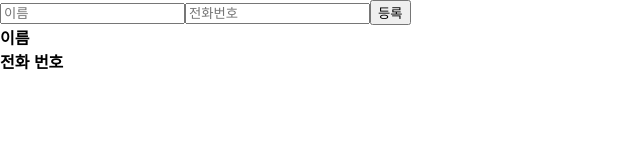
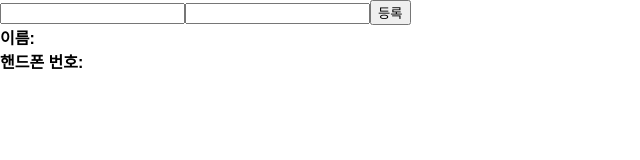
Before and after one commit to dl57934/hoony_blog_Data, a React (Create React App) app in the folder react/myapp/: page / in a window 1280 px wide. Shown: the top 160 px of the page, without its empty margins (0-640 px from the left). Built offline with nearby package versions, Linux system fonts and the light colour scheme.

Commit message:
data Rendering

```diff
--- a/react/myapp/src/App.js
+++ b/react/myapp/src/App.js
@@ -1,12 +1,26 @@
 import React, { Component } from 'react';
 import './App.css';
 import PhoneForm from "./component/PhoneForm";
+import PhoneInfoList from "./component/PhoneInfoList";
 
 class App extends Component {
+    state = {
+        info:[]
+    };
+    id = 0;
+    handlingCreate = (data)=>{
+        const {info} = this.state;
+        this.setState({
+            info:info.concat(
+                Object.assign({}, data, {id:this.id++})
+            )
+        });
+    };
     render() {
     return (
       <div>
-        <PhoneForm/>
+          <PhoneForm onCreate={this.handlingCreate}/>
+          <PhoneInfoList data={this.state.info}/>
       </div>
     );
   }
--- a/react/myapp/src/component/PhoneForm.js
+++ b/react/myapp/src/component/PhoneForm.js
@@ -3,26 +3,28 @@ import React, {Component} from 'react';
 class PhoneForm extends Component {
     state = {
         name:'',
-        phone:'',
-    }
-    handleChange = (e)=>{
+        phone:''
     };
 
+    handlingChange= (e)=>{
+        this.setState({
+            [e.target.name] : e.target.value
+        })
+    };
+    handlingSubmit = (e)=>{
+        e.preventDefault();
+        this.props.onCreate(this.state);
+    }
     render() {
         return (
-            <form onSubmit={this.handleSubmit}>
-                <input name={"name"}
-                    placeholder={"이름"}
-                    onChange={this.handleChange}
-                    value={this.state.name}/>
-                <input name={"phone"}
-                       placeholder={"전화번호"}
-                       onChange={this.handleChange}
-                       value={this.state.phone}/>
+            <form onSubmit={this.handlingSubmit}>
+                <input name={"name"} value={this.state.name} onChange={this.handlingChange}/>
+                <input name={"phone"} value={this.state.phone} onChange={this.handlingChange}/>
                 <button type={"submit"}>등록</button>
                 <br/>
-                <b>이름</b>{this.state.name}<br/>
-                <b>전화 번호</b>{this.state.phone}
+                <b>이름: {this.state.name}</b>
+                <br/>
+                <b>핸드폰 번호: {this.state.phone}</b>
             </form>
         );
     }
--- /dev/null
+++ b/react/myapp/src/component/PhoneInfo.js
@@ -0,0 +1,21 @@
+import React, {Component} from 'react';
+
+class PhoneInfo extends Component {
+    render() {
+        const {name, phone, id} = this.props.info;
+        const style = {
+            border:"1px solid black",
+            padding:"8px",
+            margin:"8px"
+        };
+        return (
+            <div style={style}>
+                <div><b>{name}</b></div><br/>
+                <div><b>{phone}</b></div>
+            </div>
+        );
+    }
+}
+
+
+export default PhoneInfo;
--- /dev/null
+++ b/react/myapp/src/component/PhoneInfoList.js
@@ -0,0 +1,21 @@
+import React, {Component} from 'react';
+import PhoneInfo from './PhoneInfo'
+class PhoneInfoList extends Component {
+    static defaultProps = {
+        data:[]
+    };
+    render() {
+        const data = this.props.data;
+        console.log(data);
+        const list = data.map((info)=>
+            (<PhoneInfo info={info} key={info.id}/>)
+        );
+        return (
+            <div>
+                {list}
+            </div>
+        );
+    }
+}
+
+export default PhoneInfoList;
```
